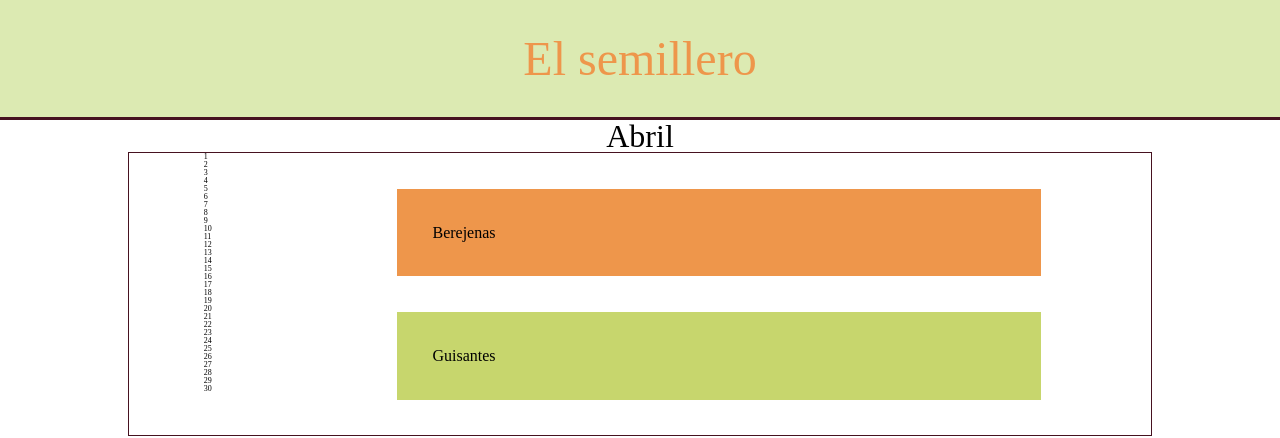
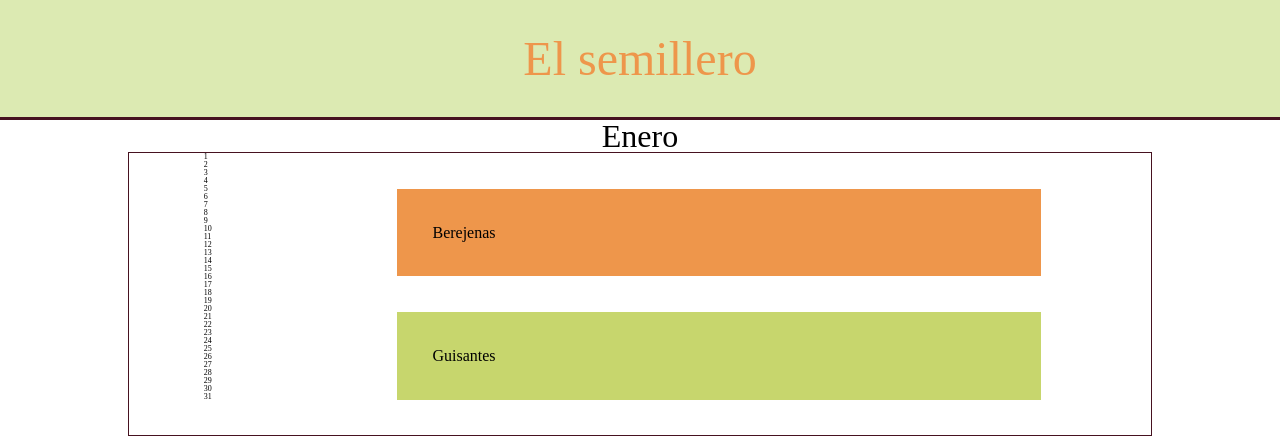
Before and after one commit to Calpurniax/personal-project, a React (Create React App) app in the folder web/: page / in a window 1280 px wide. Shown: the top 438 px of the page. Built offline with nearby package versions, Linux system fonts and the light colour scheme.

Commit message:
add date logic

```diff
--- a/web/src/components/App.js
+++ b/web/src/components/App.js
@@ -1,4 +1,5 @@
 import '../styles/App.scss';
+import { useEffect, useState } from 'react';
 import Header from './Header';
 import CalendarMobile from './CalendarMobile';
 import CalendarLegend from './CalendarLegend';
@@ -10,6 +11,7 @@ import tomate from '../images/tomate.png';
 import carrot from '../images/carrot.png'
 
 function App() {
+  const [month, setMonth] = useState(0)
   const vegetables = [{
     name: 'apio',
     icon: carrot,
@@ -27,31 +29,40 @@ function App() {
     icon: tomate,
   }]
   const months = [{
-    id: 1,
+    id: 0,
     name: 'Enero',
     days: 31
   },
   {
-    id: 2,
+    id: 1,
     name: 'Febrero',
     days: 28
 
   },
   {
-    id: 3,
+    id: 2,
     name: 'Marzo',
     days: 31,
   },
   {
-    id: 4,
+    id: 3,
     name: 'Abril',
     days: 30,
   }]
+
+  useEffect(() => {
+    const date = new Date()
+    const dateMonth = (date.getMonth())
+    setMonth(months.find(each => each.id === dateMonth))
+  }, []);
+
+
+
   return (
     <div className='app'>
       <Header />
       <main className='main'>
-        <CalendarMobile months={months} />
+        <CalendarMobile month={month} />
         <CalendarLegend />
         <List vegetables={vegetables} />
       </main>
--- a/web/src/components/CalendarMobile.js
+++ b/web/src/components/CalendarMobile.js
@@ -1,9 +1,9 @@
-const CalendarMobile = ({ months }) => {
-    const actualMonth = months.find(each => each.name === 'Abril')
+const CalendarMobile = ({ month }) => {
+
     const daysToRender = []
     const renderDays = () => {
 
-        for (let i = 1; i <= actualMonth.days; i++) {
+        for (let i = 1; i <= month.days; i++) {
             daysToRender.push(i)
         }
         return daysToRender.map((each, index) => {
@@ -12,7 +12,7 @@ const CalendarMobile = ({ months }) => {
     }
     return (
         <section className='calendar'>
-            <h2 className='calendar__title'>{actualMonth.name}</h2>
+            <h2 className='calendar__title'>{month.name}</h2>
             <div className='calendar__body'>
                 <ul className='calendar__body__ul'>{renderDays()}</ul>
                 <div className='calendar__body__task'>
```
